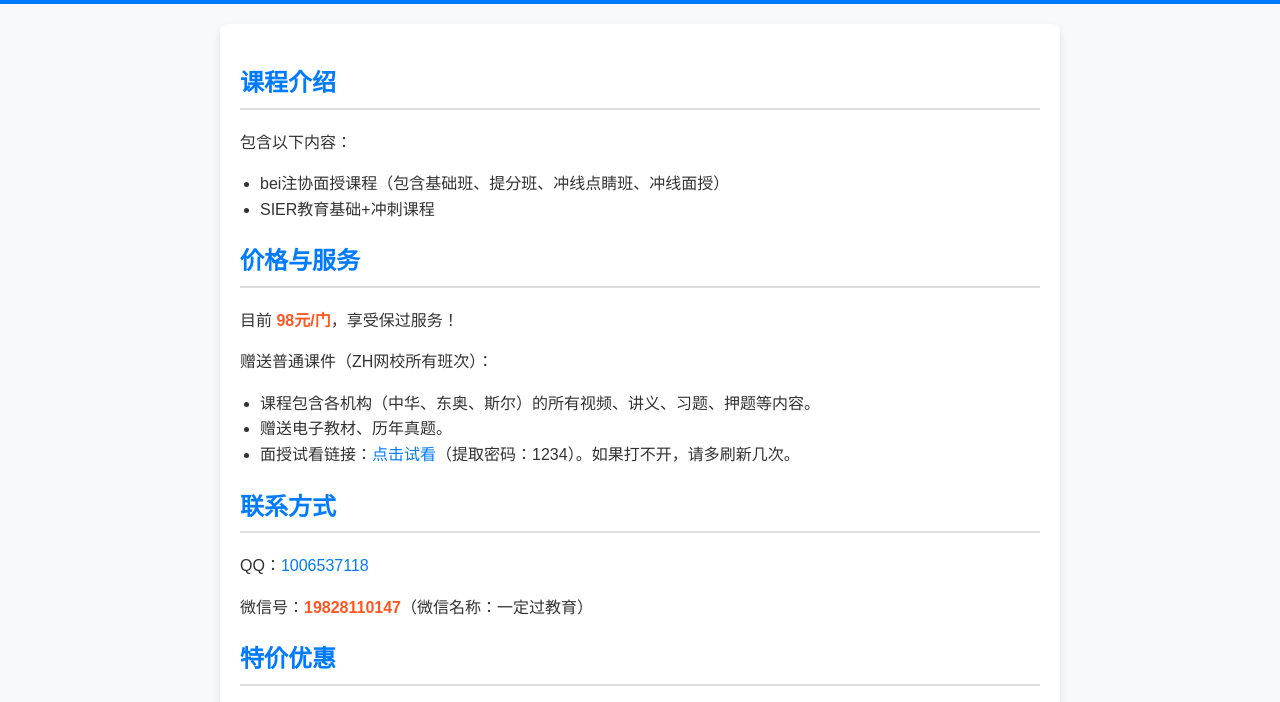
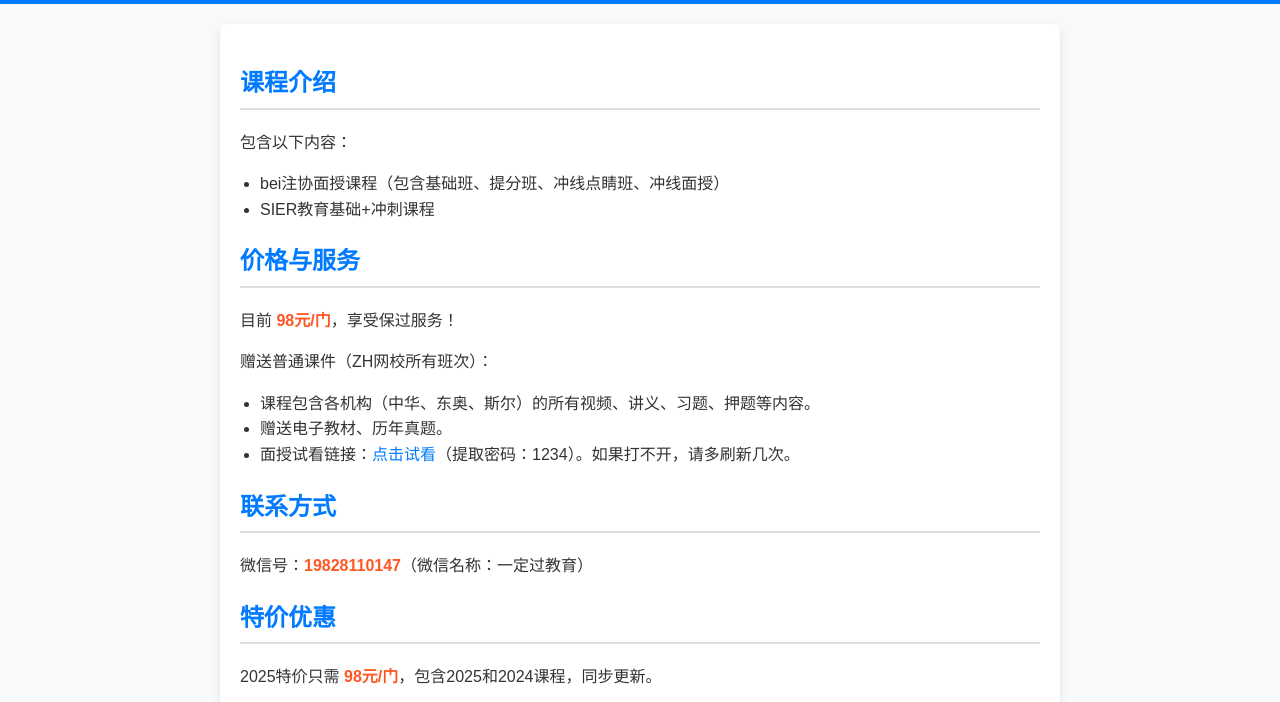
Before and after one commit to fengkaobiguo-123/zhukuaijinghuakecheng, a plain HTML site: page index.html in a window 1280 px wide. Shown: the part 74-776 px from the top of the page. Drawn offline with Linux system fonts and the light colour scheme.

Commit message:
Update index.html

```diff
--- a/index.html
+++ b/index.html
@@ -31,7 +31,6 @@
         </section>
         <section>
             <h2>联系方式</h2>
-            <p>QQ：<a href="mailto:1006537118@qq.com">1006537118</a></p>
             <p>微信号：<strong>19828110147</strong>（微信名称：一定过教育）</p>
         </section>
         <section>
```
